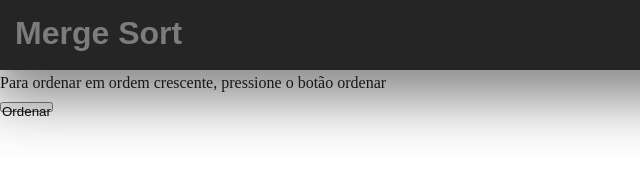
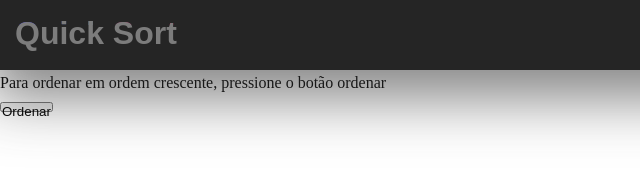
Before and after one commit to ABEEJ/Trabalho_De_Redes, a plain HTML site: page Merge Sort/quick.html in a window 1280 px wide. Shown: the full height of the page, 0-640 px from the left. Drawn offline with Linux system fonts and the light colour scheme.

Commit message:
Update quick.html

```diff
--- a/Merge Sort/quick.html
+++ b/Merge Sort/quick.html
@@ -9,7 +9,7 @@
 </head>
 <body>
         <div class="navi">
-        <h1>Merge Sort</h1>
+        <h1>Quick Sort</h1>
         <ul>
             <li><a href="index.html">Home</a></li>
             <li><a href="merge.html">Merge Sort</a></li>
```
